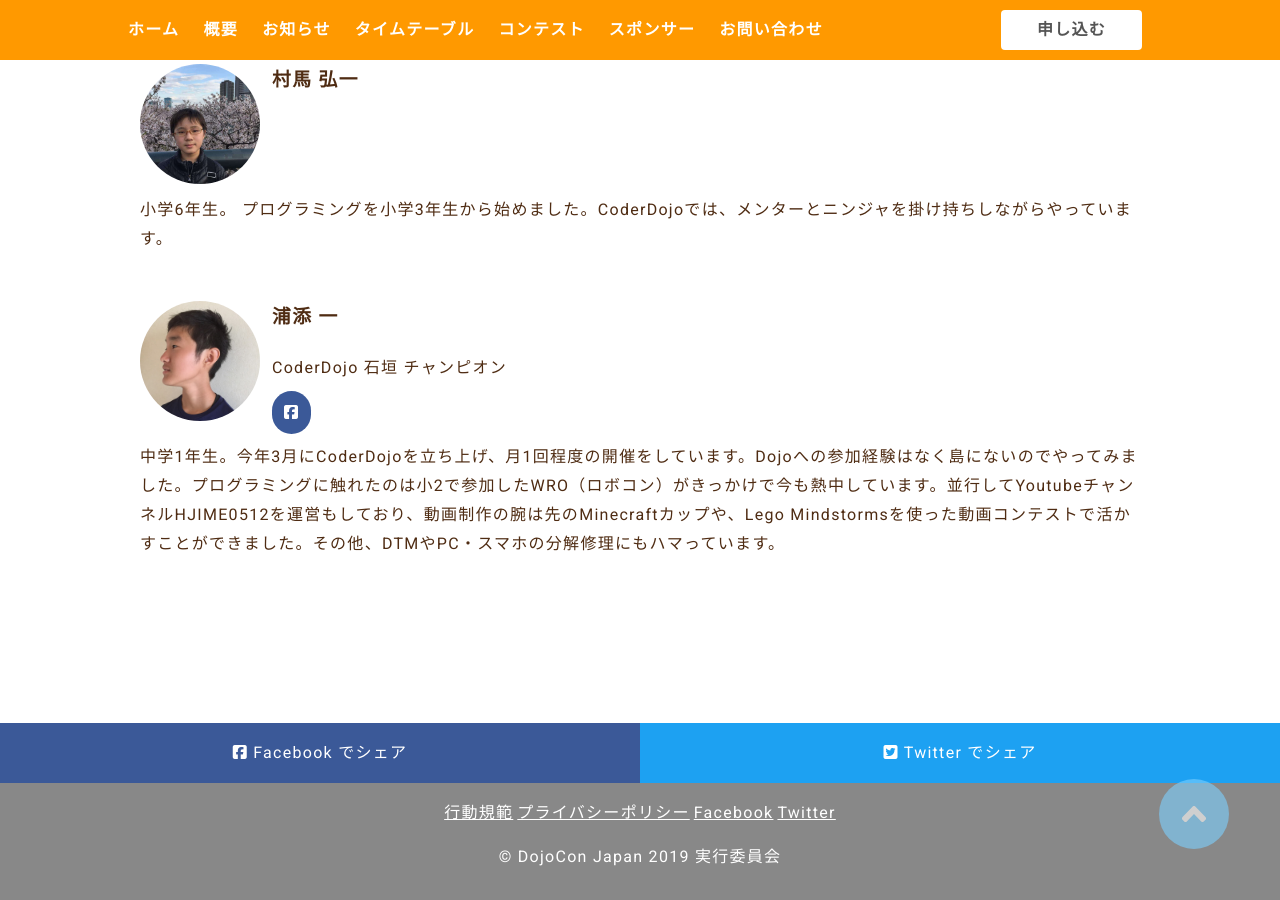
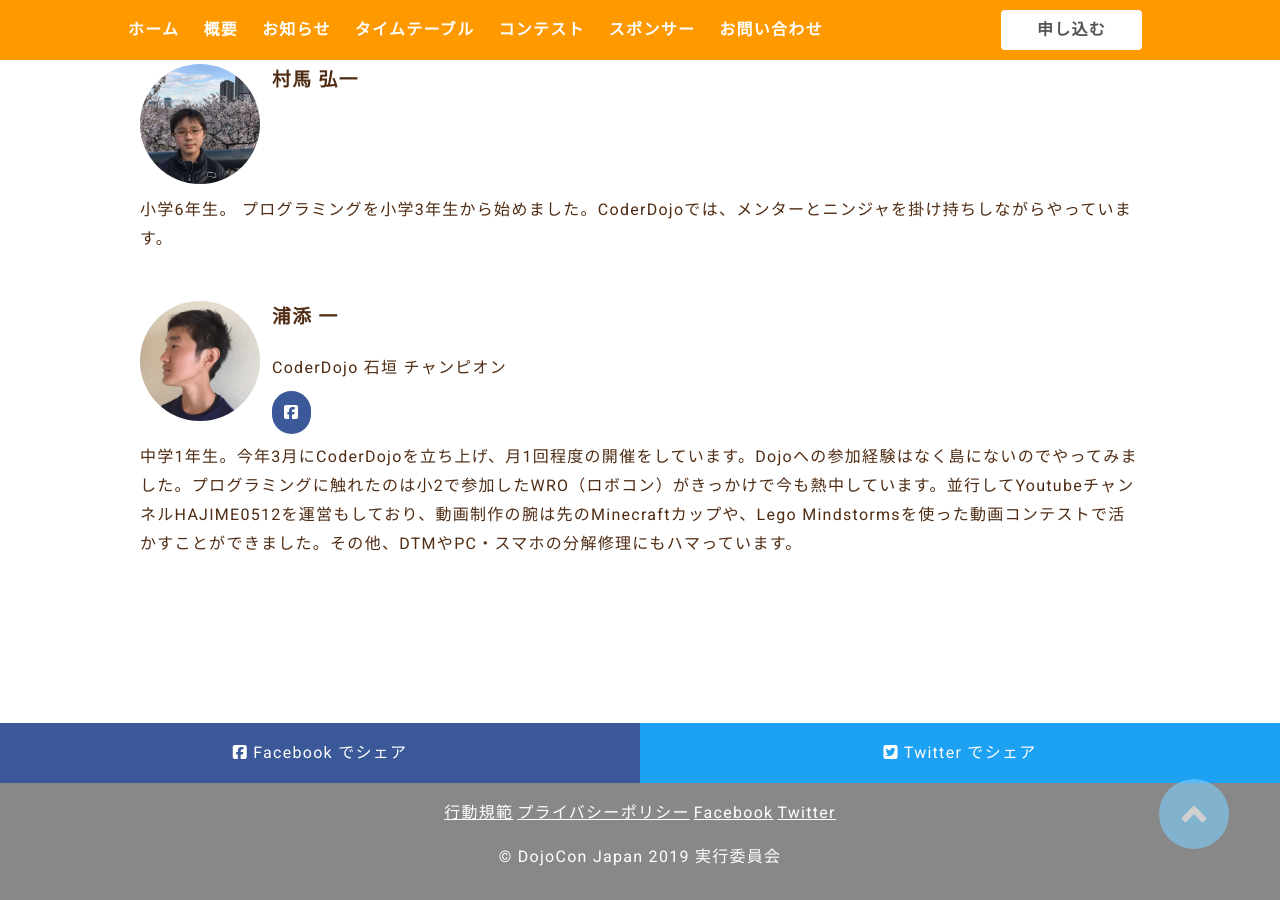
Before and after one commit to coderdojo-japan/dojocon2019.coderdojo.jp, a Jekyll site: the page built from _posts/session/2019-11-21-スーパー学生トーク.md, in a window 1280 px wide and 900 px high, scrolled down 2310 px. Built offline with Jekyll 4.4.1, drawn with Linux system fonts in a browser that asks for light colours; nearby versions of some CDN libraries.

Commit message:
some fix

```diff
--- a/_data/speaker.yml
+++ b/_data/speaker.yml
@@ -53,7 +53,7 @@
   position: CoderDojo 石垣 チャンピオン
   facebook: https://www.facebook.com/CoderDojo.Ishigaki/
   img: hajimeurasoe.jpg
-  description: 中学1年生。今年3月にCoderDojoを立ち上げ、月1回程度の開催をしています。Dojoへの参加経験はなく島にないのでやってみました。プログラミングに触れたのは小2で参加したWRO（ロボコン）がきっかけで今も熱中しています。並行してYoutubeチャンネルHJIME0512を運営もしており、動画制作の腕は先のMinecraftカップや、Lego Mindstormsを使った動画コンテストで活かすことができました。その他、DTMやPC・スマホの分解修理にもハマっています。
+  description: 中学1年生。今年3月にCoderDojoを立ち上げ、月1回程度の開催をしています。Dojoへの参加経験はなく島にないのでやってみました。プログラミングに触れたのは小2で参加したWRO（ロボコン）がきっかけで今も熱中しています。並行してYoutubeチャンネルHAJIME0512を運営もしており、動画制作の腕は先のMinecraftカップや、Lego Mindstormsを使った動画コンテストで活かすことができました。その他、DTMやPC・スマホの分解修理にもハマっています。
 
 - name: 浦添 尚文
   position: CoderDojo 石垣 メンター
```
